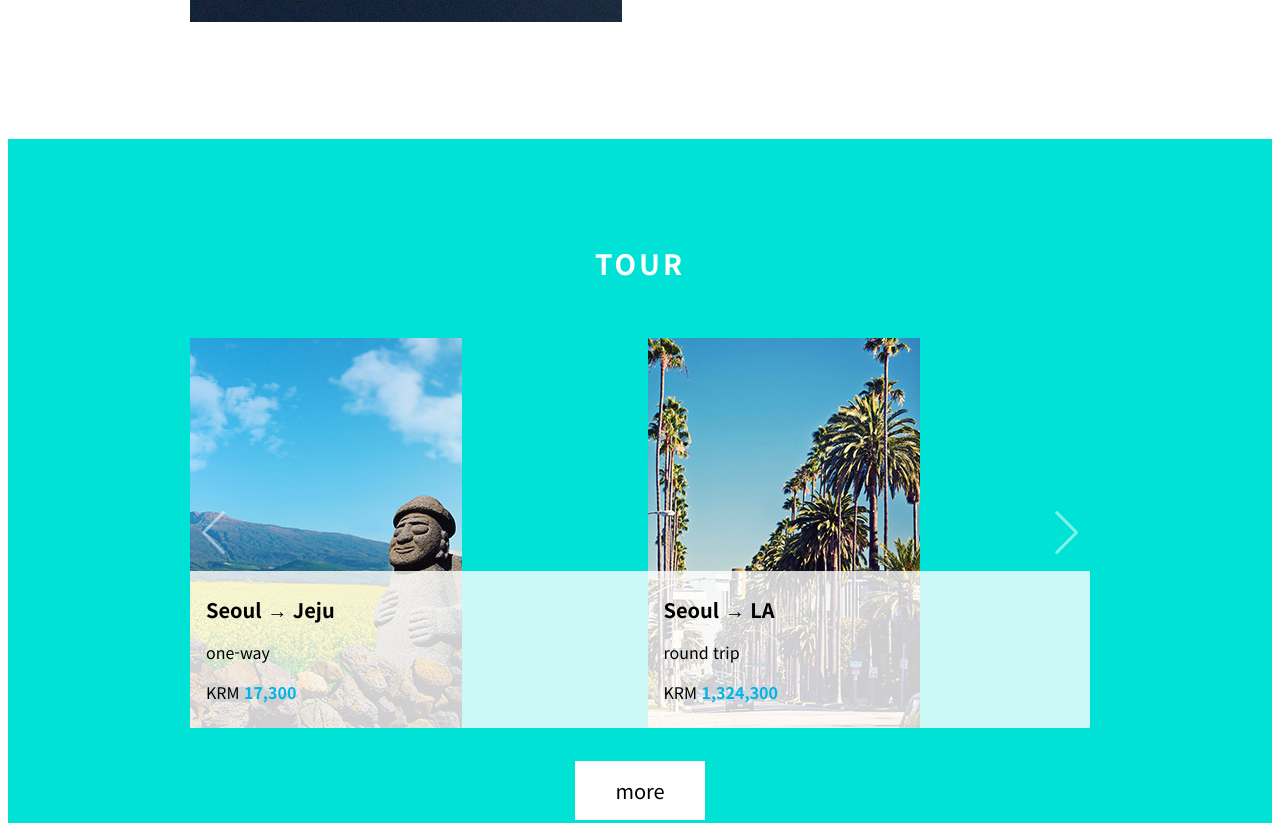
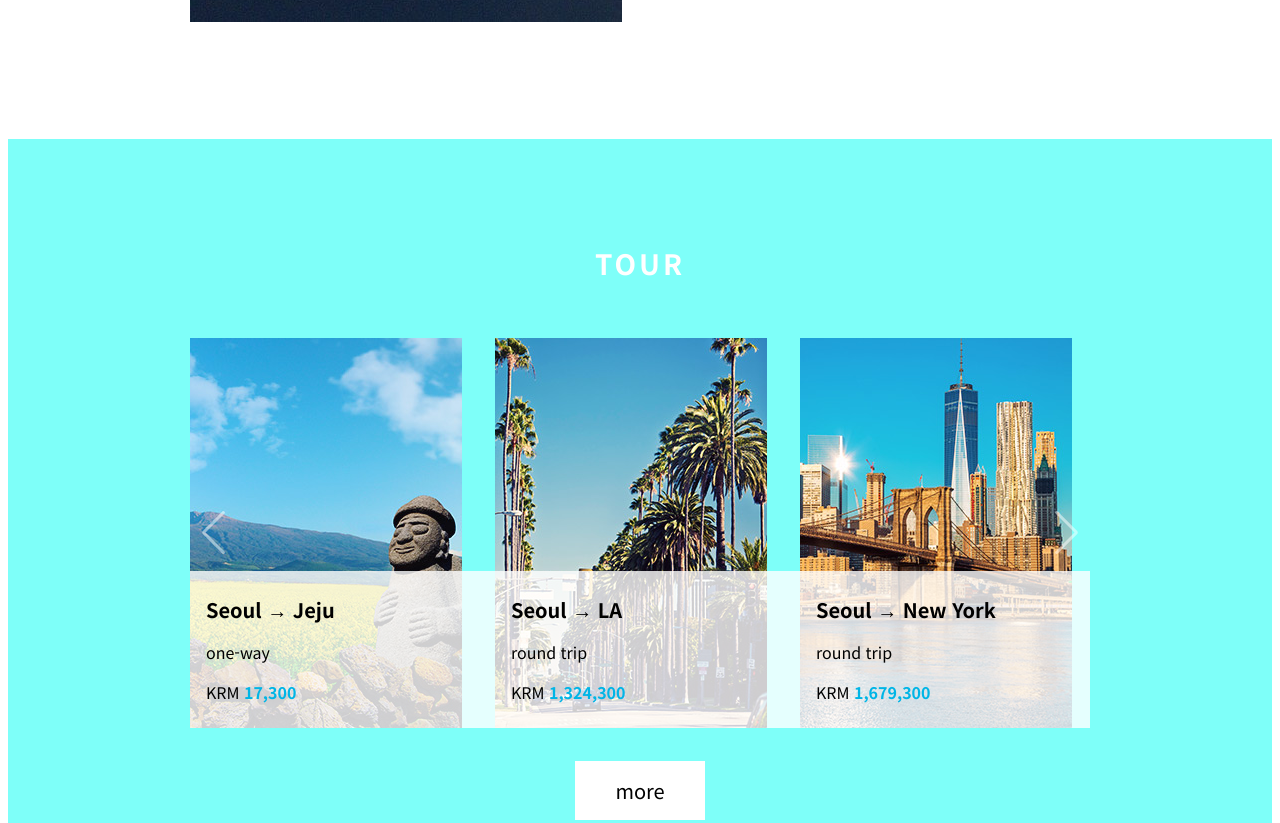
Before and after one commit to Rimi999/band-review, a plain HTML site: page public/html/index.html in a window 1280 px wide. Shown: the part 2120-2943 px from the top of the page. Drawn offline with Linux system fonts and the light colour scheme.

Commit message:
디자인수정

```diff
--- a/public/css/index.css
+++ b/public/css/index.css
@@ -51,12 +51,11 @@ html, body {font-family: 'Noto Sans KR', sans-serif; color: #000;}
 
 
 /********************** tour-wrapper *********************/
-.tour-wrapper {background-color: #00e2d6;}
+.tour-wrapper {background-color: #7efff9;}
 .tour-wrapper .title-wrap .title {color: #fff;}
 .tour-wrapper .swiper-container {width: 100%; height: 100%; padding: 2em 0;}
 .tour-wrapper .swiper-container .swiper-slide {position: relative;}
-.tour-wrapper .swiper-container .swiper-slide .des-wrap {position: absolute; bottom: 0;
-	padding: 1.5em 1em; width: 100%; background-color: rgba(255, 255, 255, .8);}
+.tour-wrapper .swiper-container .swiper-slide .des-wrap {position: absolute; bottom: 0;	padding: 1.5em 1em; width: 100%; background-color: rgba(255, 255, 255, .8);}
 .tour-wrapper .swiper-container .swiper-slide:hover .des-wrap {background-color: #fff;}
 .tour-wrapper .swiper-slide .des-wrap .title {font-size: 1.25em; font-weight: 700;}
 .tour-wrapper .swiper-slide .des-wrap .way {padding: 1em 0;}
@@ -74,7 +73,7 @@ html, body {font-family: 'Noto Sans KR', sans-serif; color: #000;}
 .service-wrapper .icon-wrap .icon:hover {color: #000;}
 
 /********************** contact-wrapper *********************/
-.contact-wrapper {background-color: #00b5e6;}
+.contact-wrapper {background-color: #80e3ff;}
 .contact-wrapper .title {color: #fff;}
 .contact-wrapper .desc-wrap {padding: 2em 0; display: flex; align-items: center;}
 .contact-wrapper .desc-wrap .info-wrap {width: 40%; font-size: 1.25em;}
@@ -95,7 +94,7 @@ html, body {font-family: 'Noto Sans KR', sans-serif; color: #000;}
 .footer-wrapper .sns-wrap {display: flex; justify-content: center; font-size: 1.5em;}
 .footer-wrapper .sns-wrap a {padding: 0 0.75em 1em}
 .footer-wrapper .sns-wrap a:hover {color: #fff;}
-.footer-wrapper .copyright {font-weight: lighter;}
+.footer-wrapper .copy {font-weight: lighter;}
 
 
 /********************** modal-wrapper *********************/
--- a/public/html/index.html
+++ b/public/html/index.html
@@ -6,11 +6,11 @@
 	<meta name="viewport" content="width=device-width, initial-scale=1.0">
 	<title>FutureAir</title>
 	<link rel="stylesheet" href="../css/all.min.css">
+	<link rel="stylesheet" href="../css/base.css">
 	<link rel="stylesheet" href="../css/swiper-bundle.min.css">
-	<link rel="stylesheet" href="../css/base.css">
 	<link rel="stylesheet" href="../css/index.css">
+	<script src="../js/swiper-bundle.min.js"></script>
 	<script src="../js/jquery-3.6.0.min.js"></script>
-	<script src="../js/swiper-bundle.min.js"></script>
 </head>
 
 <body>
@@ -209,7 +209,7 @@
 			<a href="//instagram.com" target="_blank" class="fab fa-instagram"></a>
 			<a href="//twitter.com" target="_blank" class="fab fa-twitter"></a>
 		</div>
-		<p class="copyright">copyright <i class="fa fa-copyright"></i> FutureAir</p>
+		<p class="copy">copyright <i class="fa fa-copyright"> FutureAir</p>
 	</footer>
 
 	<!-- modal-wrapper -->
--- a/public/js/index.js
+++ b/public/js/index.js
@@ -38,18 +38,19 @@ function sildeAbout() {
 }
 
 function sildeTour() {
-	var swiper = new Swiper(".tour-wrapper .mySwiper", {
-
+	var swiper = new Swiper(".mySwiper", {
+		slidesPerView: 3,
+		spaceBetween: 15,
+		slidesPerGroup: 3,
 		loop: true,
 		loopFillGroupWithBlank: true,
 		navigation: {
 			nextEl: ".swiper-button-next",
 			prevEl: ".swiper-button-prev",
 		},
-		breakpoints: {
-			1399: { slidesPerView: 3, slidesPerGroup: 3, spaceBetween: 15, },
-			768: { slidesPerView: 2, slidesPerGroup: 2,spaceBetween: 15 },
-			575: { slidesPerView: 1, slidesPerGroup: 1,spaceBetween: 15 },
+		break: {
+			767 : { slidesPerView : 2, slidesPerGroup: 2 },
+			575 : { slidesPerView : 1, slidesPerGroup: 1 },
 		}
 	});
 }
```
